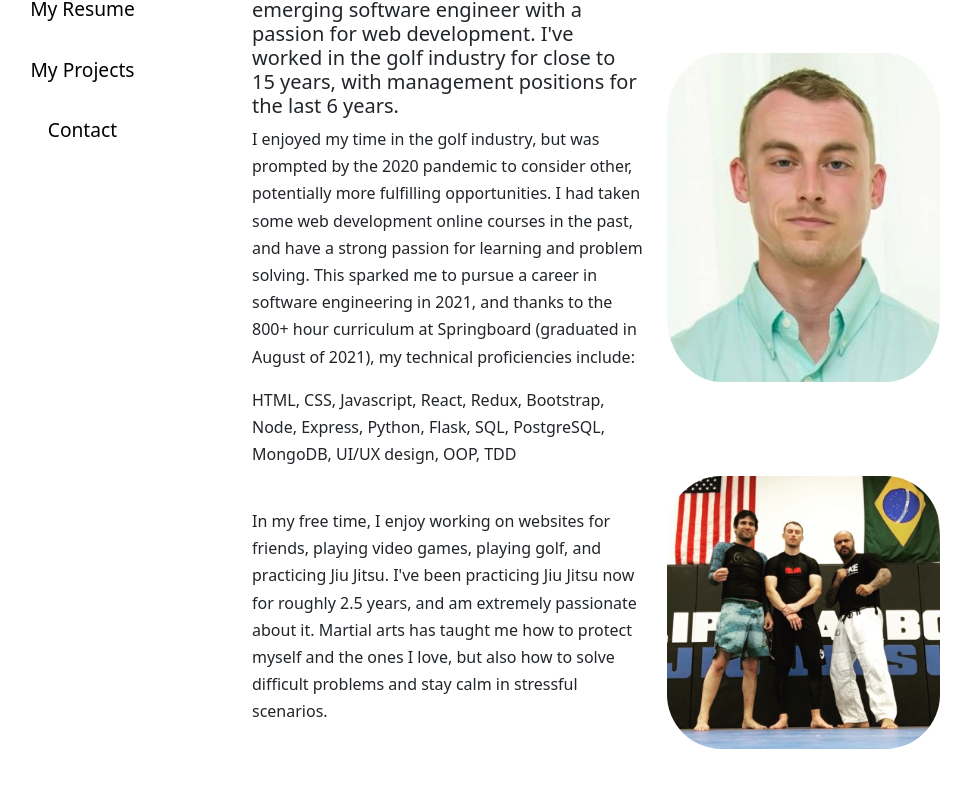
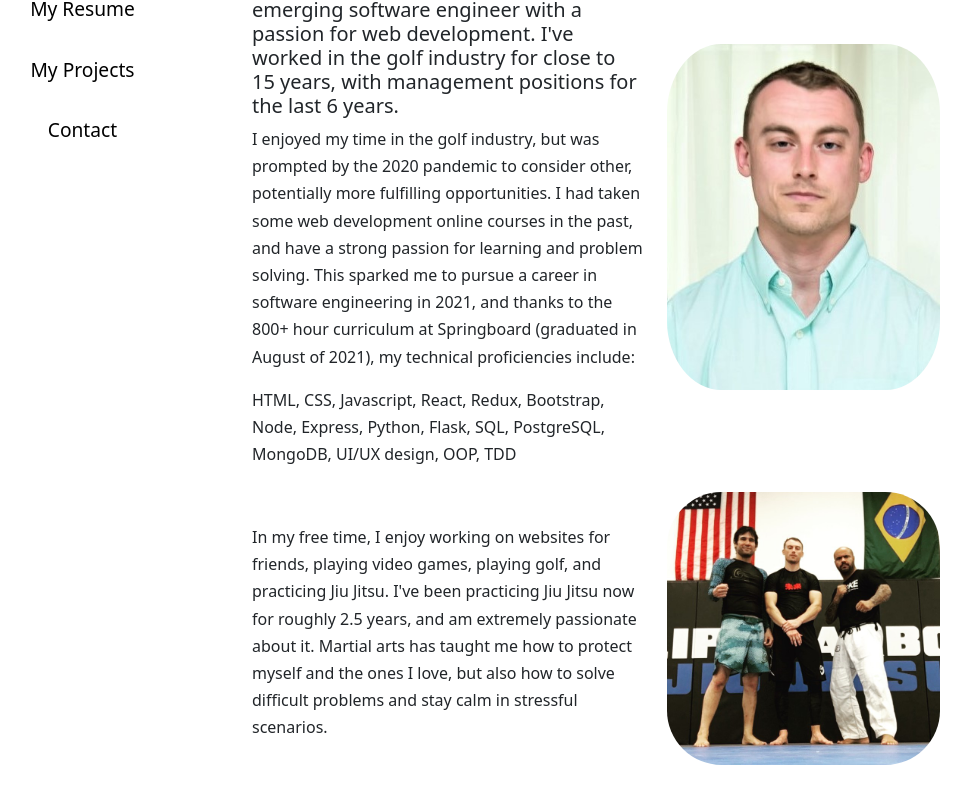
Before and after one commit to nicholasDWinters/my-portfolio-site, a React (Create React App) app: page / in a window 1280 px wide. Shown: the part 323-1112 px from the top of the page, without its empty margins (145-1116 px from the left). Built offline with nearby package versions, Linux system fonts and the light colour scheme.

Commit message:
changed headshot

```diff
--- a/src/About.js
+++ b/src/About.js
@@ -22,7 +22,7 @@
                     <img className='img-fluid mb-3' style={{ borderRadius: '20%' }} src={headshot} alt='nick headshot'></img>
                 </div>
             </div>
-            <div className='row d-flex align-items-center justify-content-center'>
+            <div className='row d-flex align-items-center justify-content-center mt-3'>
                 <div className='col-lg-7'>
                     <p className='About-paragraph'>In my free time, I enjoy working on websites for friends, playing video games, playing golf, and practicing Jiu Jitsu. I've been practicing Jiu Jitsu now for roughly 2.5 years, and am extremely passionate about it. Martial arts has taught me how to protect myself and the ones I love, but also how to solve difficult problems and stay calm in stressful scenarios.</p>
                 </div>
```
Also changed, not shown: src/images/headshot.jpg.
